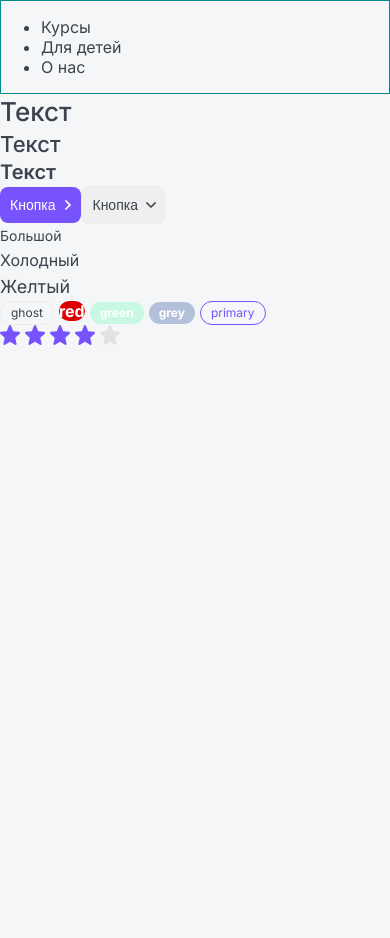
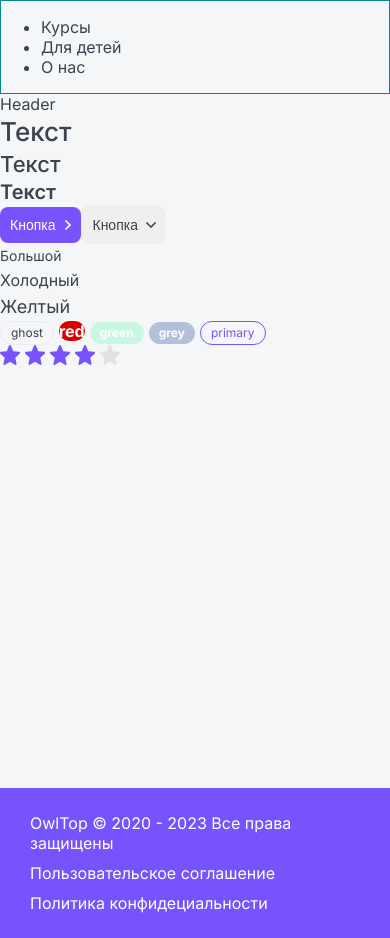
Before and after one commit to PavelLatmentsev/OWl-Next.js-, a Next.js app: page / in a window 390 px wide. Before the commit the page ends 844 px from the top, so only its background shows below. Built offline with nearby package versions, Linux system fonts and the light colour scheme.

Commit message:
add grid Footer

```diff
--- a/app/(site)/page.tsx
+++ b/app/(site)/page.tsx
@@ -3,7 +3,7 @@
 import {useState} from "react";
 import { Htag, Button, Ptag, Tag, Rating } from '@/components';
 import { Metadata } from 'next';
-import { Layout, withLayout } from "@/layout/Layout";
+import { withLayout } from "@/layout/Layout";
 
 
 export const metadata: Metadata = {
@@ -17,7 +17,7 @@ export const metadata: Metadata = {
 //  };
 // }
 
-export default function Home():JSX.Element {
+function Home():JSX.Element {
   const [rating,setRating]=useState<number>(4);
   return (
     <>
@@ -45,4 +45,4 @@ export default function Home():JSX.Element {
 }
 
 
-// export default withLayout(Home);
+export default withLayout(Home);
--- a/layout/Footer/Footer.module.css
+++ b/layout/Footer/Footer.module.css
@@ -0,0 +1,20 @@
+.footer {
+    background: var(--primary);
+    padding: 25px 30px;
+    display: grid;
+    grid-template-columns: 1fr auto auto;
+    gap:10px 40px;
+    color: var(--white);
+    font-size: 16px;
+    line-height: 20px;
+}
+
+.footer a:hover {
+    color: var(--gray-light)
+}
+
+@media (max-width: 765px) {
+    .footer {
+        grid-template-columns: 1fr;
+    }
+}
--- a/layout/Footer/Footer.tsx
+++ b/layout/Footer/Footer.tsx
@@ -2,11 +2,16 @@
 import { IFooterProps } from "./Footer.props";
 import styles from "./Footer.module.css";
 import cn from "classnames";
-export const Footer = ({ ...props }: IFooterProps): JSX.Element => {
+import {format} from "date-fns";
+export const Footer = ({ className, ...props }: IFooterProps): JSX.Element => {
   return (
-  <div {...props}>
-Footer
-  </div>
+  <footer className={cn(className, styles.footer)}{...props}>
+<div>
+OwlTop © 2020 - {format(new Date(), "yyyy")} Все права защищены
+</div>
+<a href="#" target="_blank">Пользовательское соглашение</a>
+<a href="#" target="_blank">Политика конфидециальности</a>
+  </footer>
 
   );
 };
--- a/layout/Layout.module.css
+++ b/layout/Layout.module.css
@@ -0,0 +1,45 @@
+.wrapper {
+    display: grid;
+    min-height: 100vh;
+    gap: 0 30px;
+    grid-template-columns: auto 230px minmax(320px,1200px) auto;
+    grid-template-rows: auto 1fr auto;
+    grid-template-areas:
+    ".header header ."
+    ".sidebar body ."
+    "footer footer footer footer";
+
+}
+
+.header {
+    grid-area: header;
+    display: none;
+}
+
+.sidebar {
+    grid-area: sidebar;
+}
+
+.body {
+    grid-area: body;
+}
+
+.footer {
+    grid-area: footer;
+}
+
+@media (max-width: 765px) {
+    .wrapper {
+        grid-template-columns:   minmax(320px,1fr) ;
+        grid-template-areas:
+        "header"
+        "body"
+        "footer";
+    }
+    .sidebar {
+        display: none;
+    }
+    .header {
+        display: block;
+    }
+}
--- a/layout/Layout.tsx
+++ b/layout/Layout.tsx
@@ -1,21 +1,21 @@
 import { Header } from "./Header/Header";
 import { ILayoutProps } from "./Layout.props";
-import styles from "./Ptag.module.css";
+import styles from "./Layout.module.css";
 import cn from "classnames";
 import { Sidebar } from "./Sidebar/Sidebar";
 import { Footer } from "./Footer/Footer";
 import { FunctionComponent } from "react";
 export const Layout = ({ children }: ILayoutProps): JSX.Element => {
   return (
-    <>
+    <div className={styles.wrapper}>
       {" "}
-      <Header />
-      <div>
-        <Sidebar />
-        <div>{children}</div>
-      </div>
-      <Footer />
-    </>
+      <Header className={styles.header}/>
+
+        <Sidebar className={styles.sidebar}/>
+        <div className={styles.body}>{children}</div>
+
+      <Footer className={styles.footer}/>
+    </div>
   );
 };
 
--- a/package.json
+++ b/package.json
@@ -17,6 +17,7 @@
     "@types/react-dom": "18.2.7",
     "classnames": "^2.3.2",
     "cross-env": "^7.0.3",
+    "date-fns": "^2.30.0",
     "eslint-config-next": "13.4.13",
     "next": "13.4.13",
     "react": "18.2.0",
```
Also changed, not shown: 1 other file (tests, documents, lock files or other folders).
